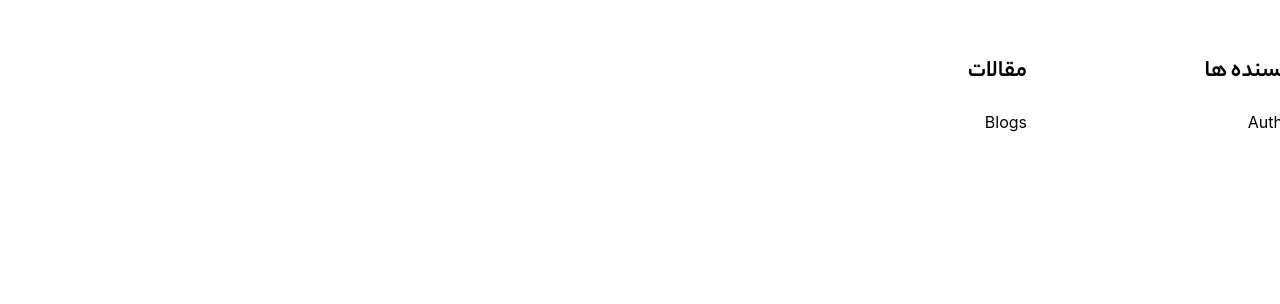
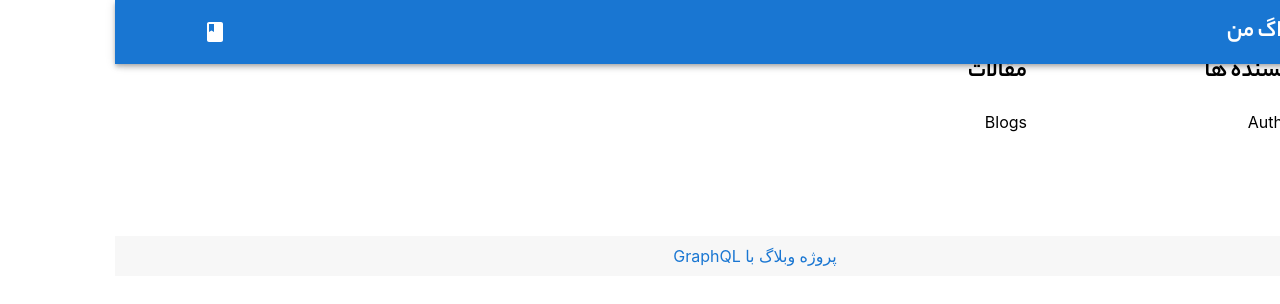
Before and after one commit to Fatemeh-Rezaei/Blogs-GraphQL, a React (Create React App) app: page /authors/1 in a window 1280 px wide. Shown: the top 304 px of the page. Built offline with nearby package versions, Linux system fonts and the light colour scheme.

Commit message:
add footer and layout

```diff
--- a/src/App.js
+++ b/src/App.js
@@ -1,8 +1,14 @@
-// import Header from "./components/Header";
 import HomePage from "./components/home/HomePage";
+import Layout from "./components/layout";
 
 function App() {
-  return <HomePage />;
+  return (
+    <>
+      <Layout>
+        <HomePage />
+      </Layout>
+    </>
+  );
 }
 
 export default App;
--- /dev/null
+++ b/src/components/layout/Footer.jsx
@@ -0,0 +1,22 @@
+import { Typography } from "@mui/material";
+import React from "react";
+
+function Footer() {
+  return (
+    <footer>
+      <Typography
+        component="p"
+        variant="p"
+        bgcolor="#f7f7f7"
+        color="primary"
+        padding="10px"
+        textAlign="center"
+        mt={10}
+      >
+        پروژه وبلاگ با GraphQL
+      </Typography>
+    </footer>
+  );
+}
+
+export default Footer;
--- /dev/null
+++ b/src/components/layout/index.jsx
@@ -0,0 +1,14 @@
+import Header from "./Header";
+import Footer from "./Footer";
+
+function Layout({ children }) {
+  return (
+    <>
+      <Header />
+      {children}
+      <Footer />
+    </>
+  );
+}
+
+export default Layout;
```
Also changed, not shown: src/components/layout/Header.jsx (renamed from src/components/Header.jsx).
